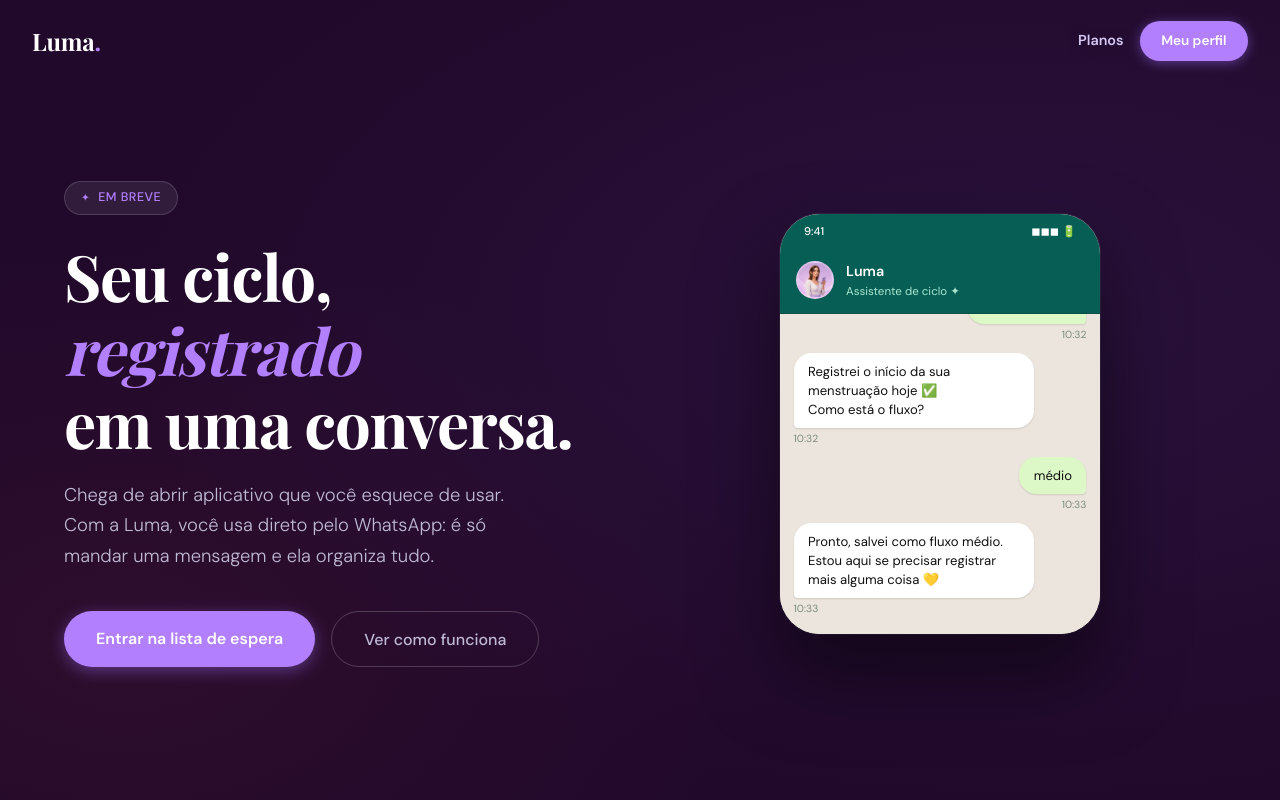
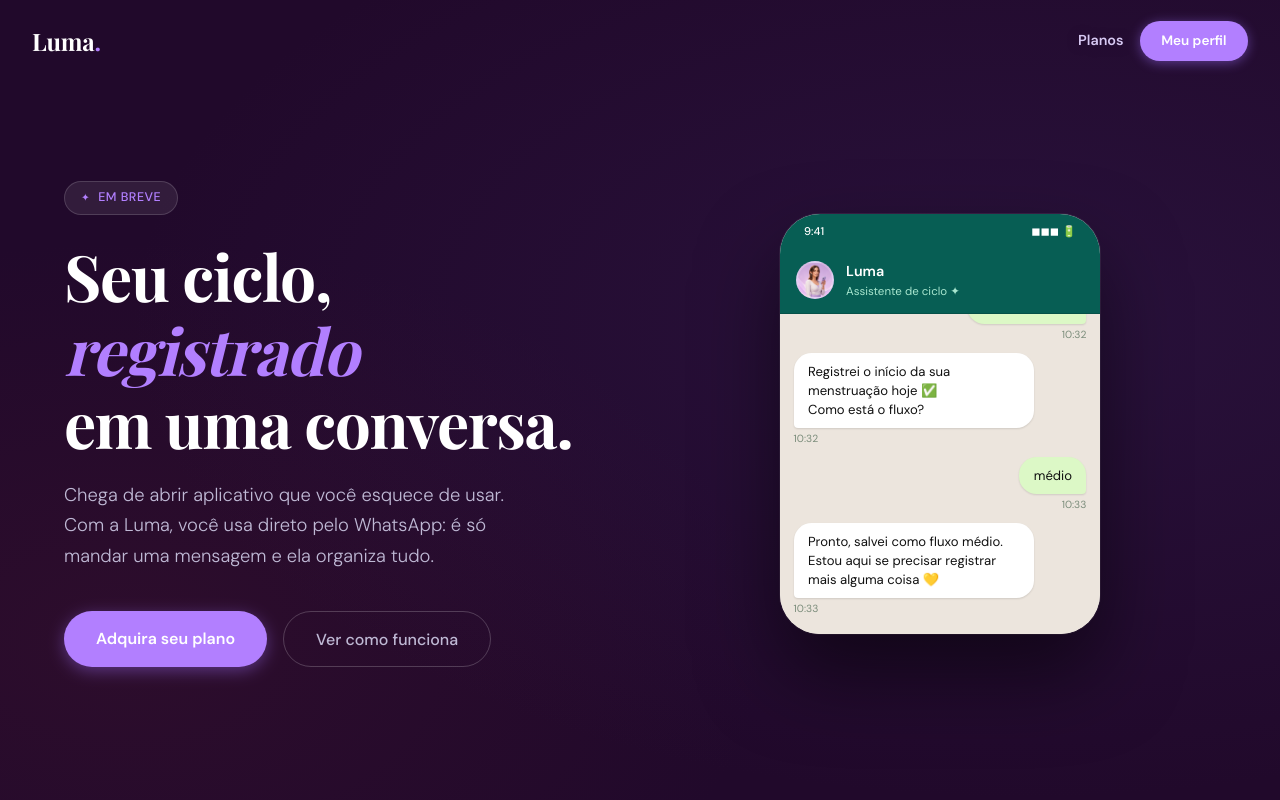
Before and after one commit to ZagoXD/Luma, a Next.js app in the folder web/: page / in a window 1280 px wide. Shown: the top 800 px of the page. Built offline with nearby package versions, Linux system fonts and the light colour scheme.

Commit message:
update frontend

```diff
--- a/web/components/organisms/DevelopmentSection.tsx
+++ b/web/components/organisms/DevelopmentSection.tsx
@@ -24,8 +24,8 @@ export function DevelopmentSection() {
             <span>em construção</span>
           </div>
         </div>
-        <ButtonLink variant="primary" href="#lista">
-          Quero entrar na lista de espera
+        <ButtonLink variant="primary" href="#precos">
+          Quero meu plano
         </ButtonLink>
       </div>
     </section>
--- a/web/components/organisms/HeroSection.tsx
+++ b/web/components/organisms/HeroSection.tsx
@@ -17,8 +17,8 @@ export function HeroSection() {
           Chega de abrir aplicativo que você esquece de usar. Com a Luma, você usa direto pelo WhatsApp: é só mandar uma mensagem e ela organiza tudo.
         </p>
         <div className="hero-actions">
-          <ButtonLink variant="primary" href="#lista">
-            Entrar na lista de espera
+          <ButtonLink variant="primary" href="#precos">
+            Adquira seu plano
           </ButtonLink>
           <ButtonLink variant="ghost" href="#como">
             Ver como funciona
--- a/web/components/organisms/WaitlistSection.tsx
+++ b/web/components/organisms/WaitlistSection.tsx
@@ -18,9 +18,6 @@ export function WaitlistSection() {
             Crie sua conta e libere
             <br />a <em style={{ color: "var(--lavender)" }}>Luma</em> no WhatsApp.
           </h2>
-          <p className="section-lead" style={{ textAlign: "center", margin: "0 auto 2rem" }}>
-            A lista de espera saiu do caminho. Agora o MVP usa pré-cadastro, checkout simulado e plano ativo para autorizar a conversa.
-          </p>
         </div>
 
         <div className="launch-actions fade-up" style={{ transitionDelay: "0.1s" }}>
```
